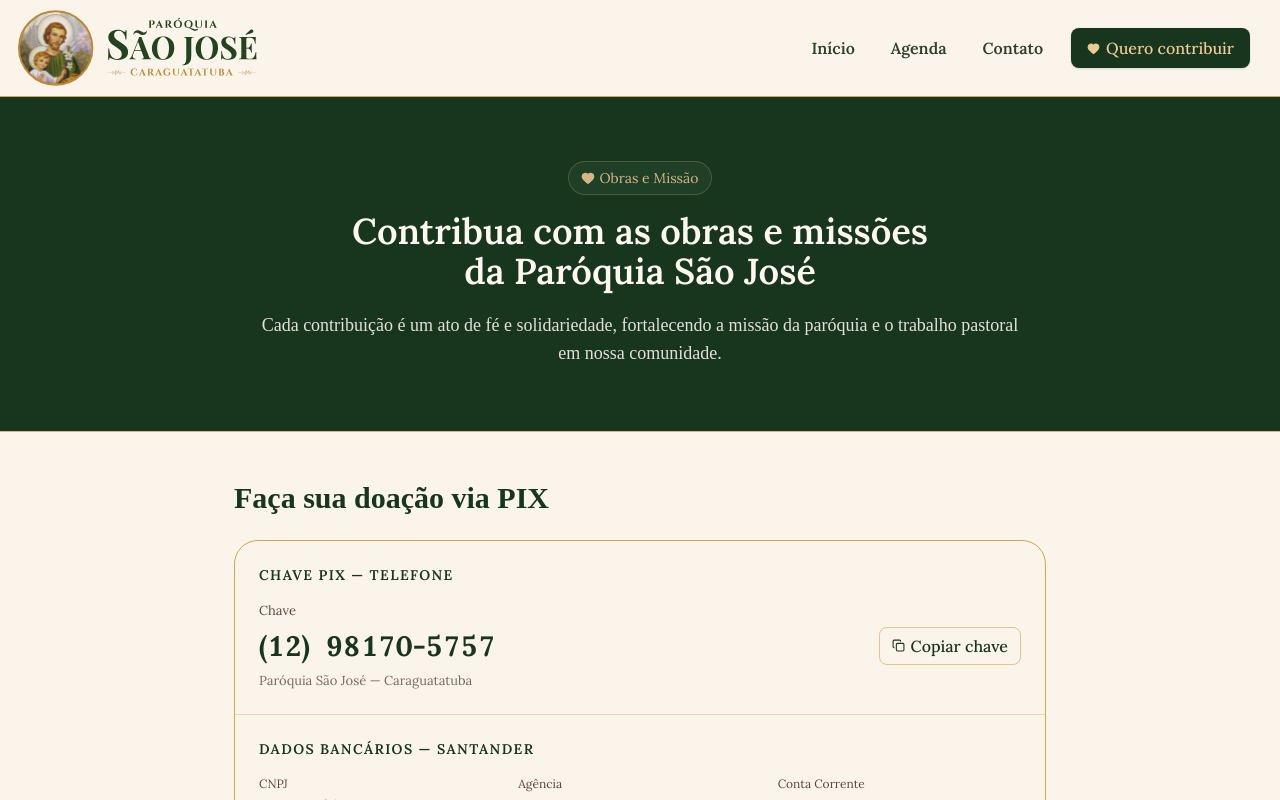
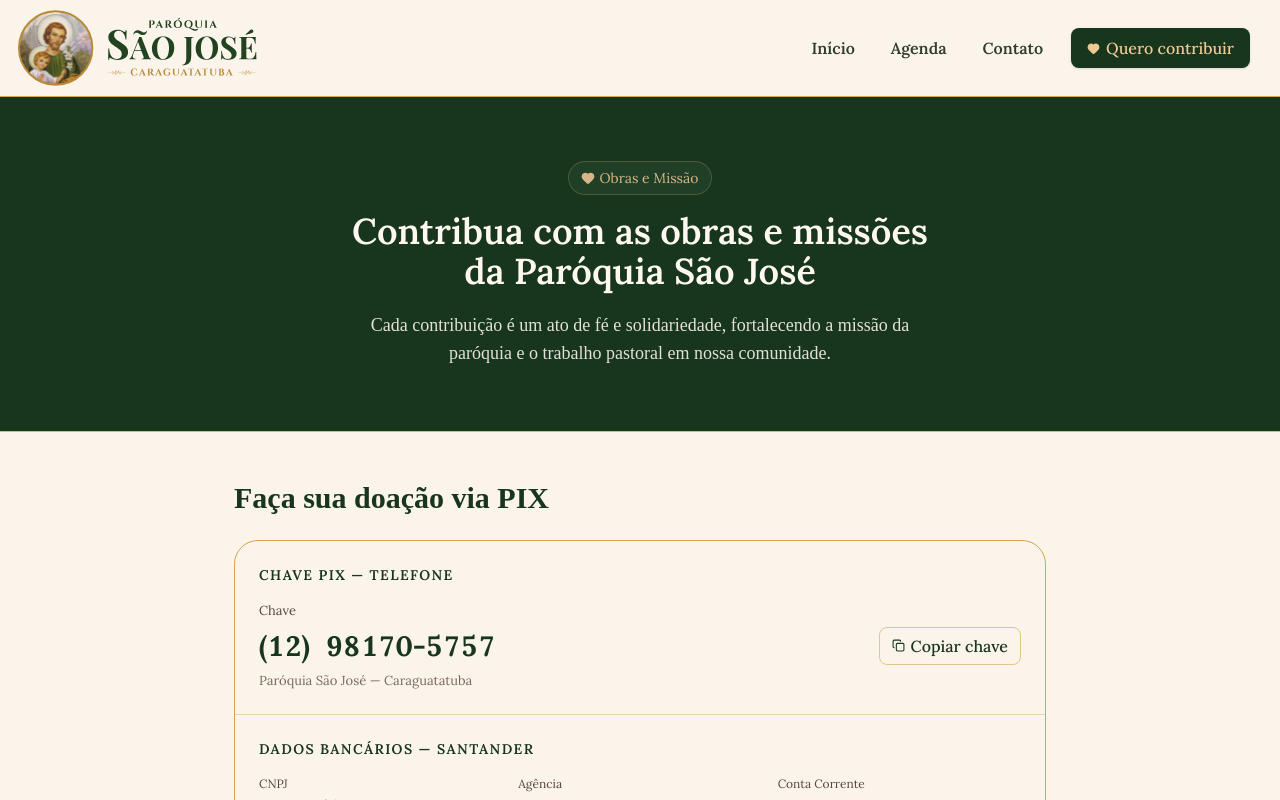
Before and after one commit to paroquia-sao-jose-caragua/site, a Next.js app: page /quero-contribuir in a window 1280 px wide. Shown: the top 800 px of the page. Built offline with nearby package versions, Linux system fonts and the light colour scheme.

Commit message:
fit: update max width for description on header

```diff
--- a/src/app/quero-contribuir/page.tsx
+++ b/src/app/quero-contribuir/page.tsx
@@ -54,7 +54,7 @@ export default function ContributePage() {
               Contribua com as obras e missões da Paróquia São José
             </h1>
             <p
-              className="mt-5 text-[#f8f3ece6] text-lg max-w-3xl text-center"
+              className="mt-5 text-[#f8f3ece6] text-lg max-w-150 text-center"
               style={{
                 fontFamily: "Cormorant Garamond, serif",
               }}
```
